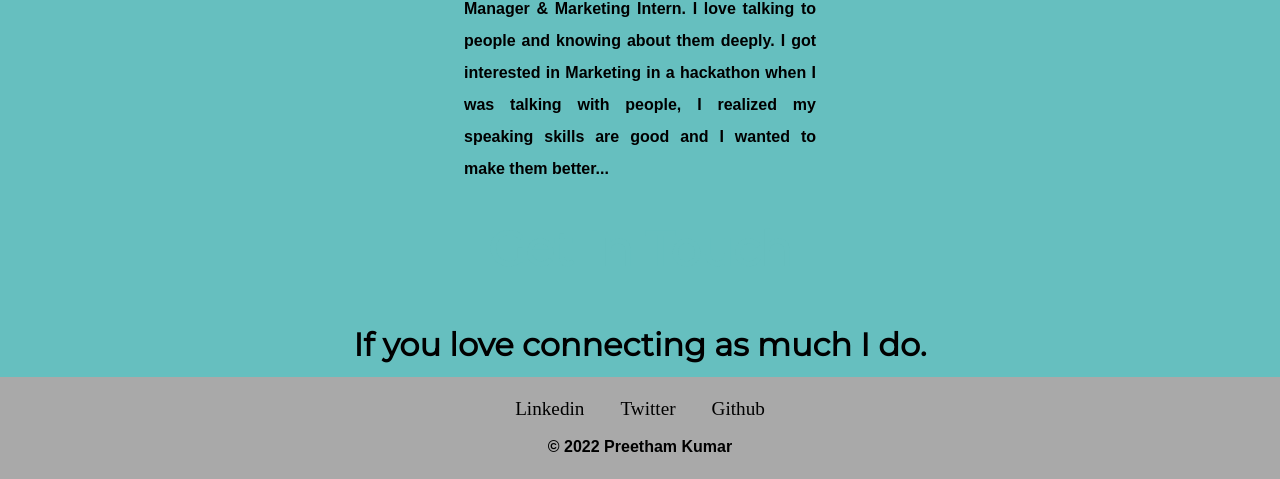
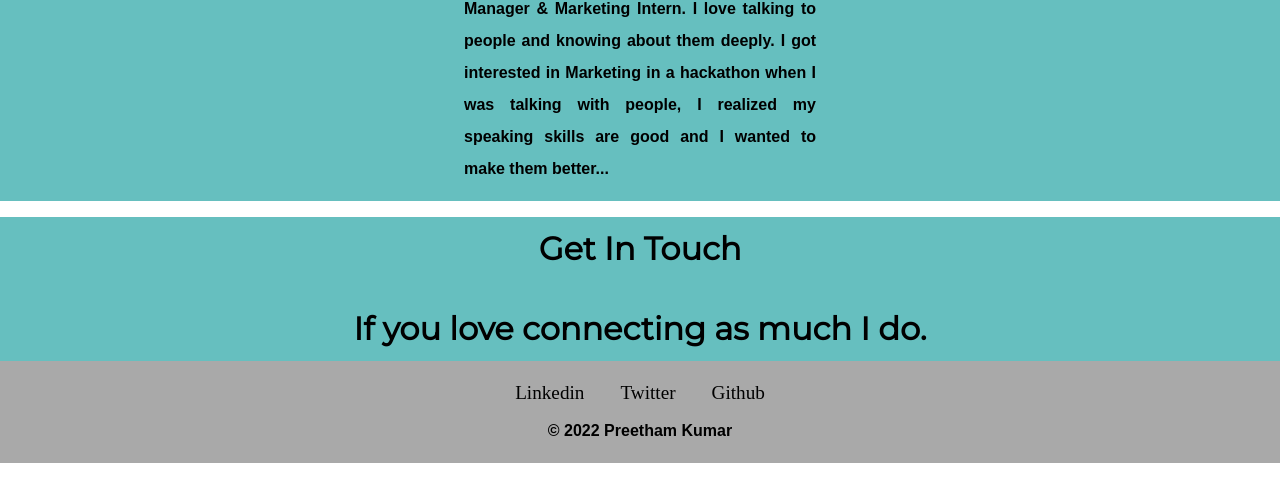
Before and after one commit to preethamEth/Porfoliio-website, a plain HTML site: page index.html in a window 1280 px wide. Shown: the part 2326-2805 px from the top of the page. Drawn offline with Linux system fonts and the light colour scheme; a web font is replaced by a local one.

Commit message:
Update index.html

```diff
--- a/index.html
+++ b/index.html
@@ -33,7 +33,7 @@
       <p class="skill">I work at <a href="https://huddle01.com/" target="_blank">Huddle01</a> as a Community Manager & Marketing Intern. I love talking to people and knowing about them deeply. I got interested in Marketing in a hackathon when I was talking with people, I realized my speaking skills are good and I wanted to make them better...</p>
     </div>
     <div class="contact">
-      <h2>Get In Touch</h2>
+      <h3>Get In Touch</h3>
       <h3>If you love connecting as much I do.</h3>
     </div>
     <div class="footer">
```
